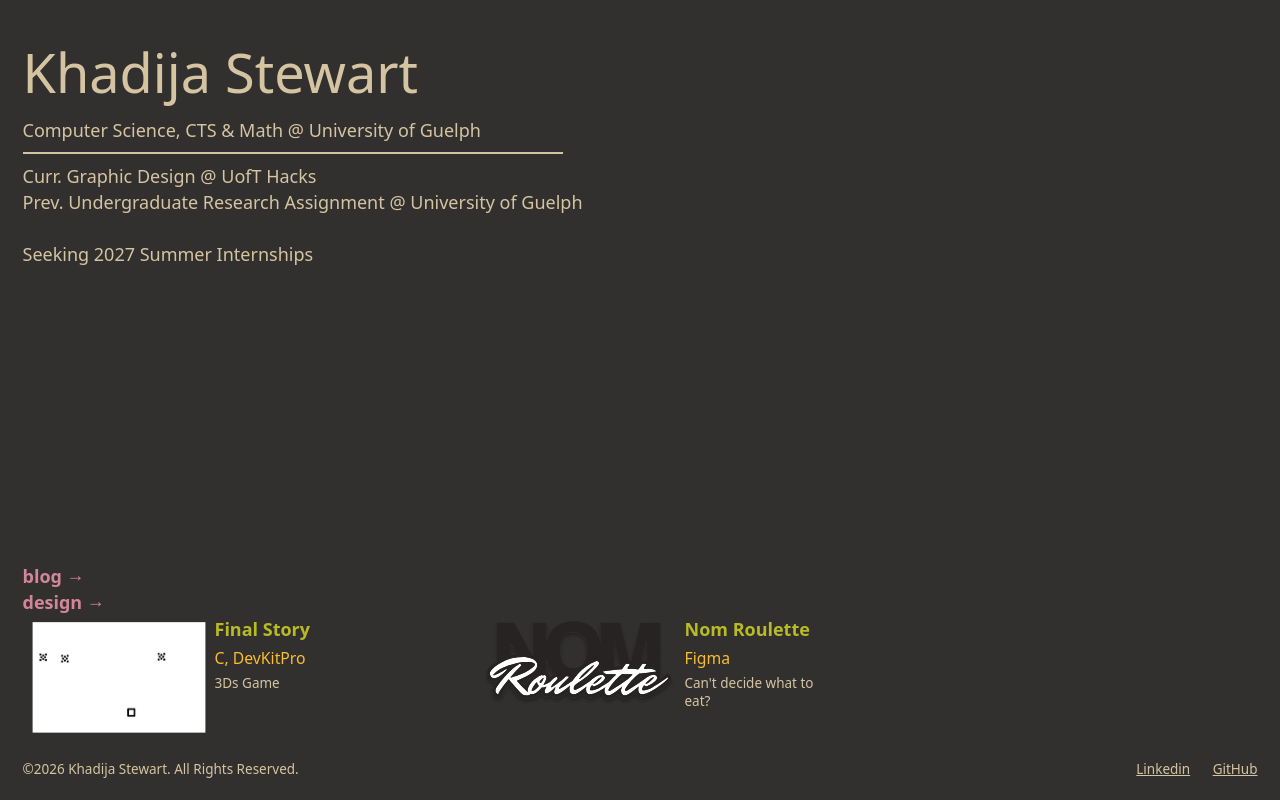
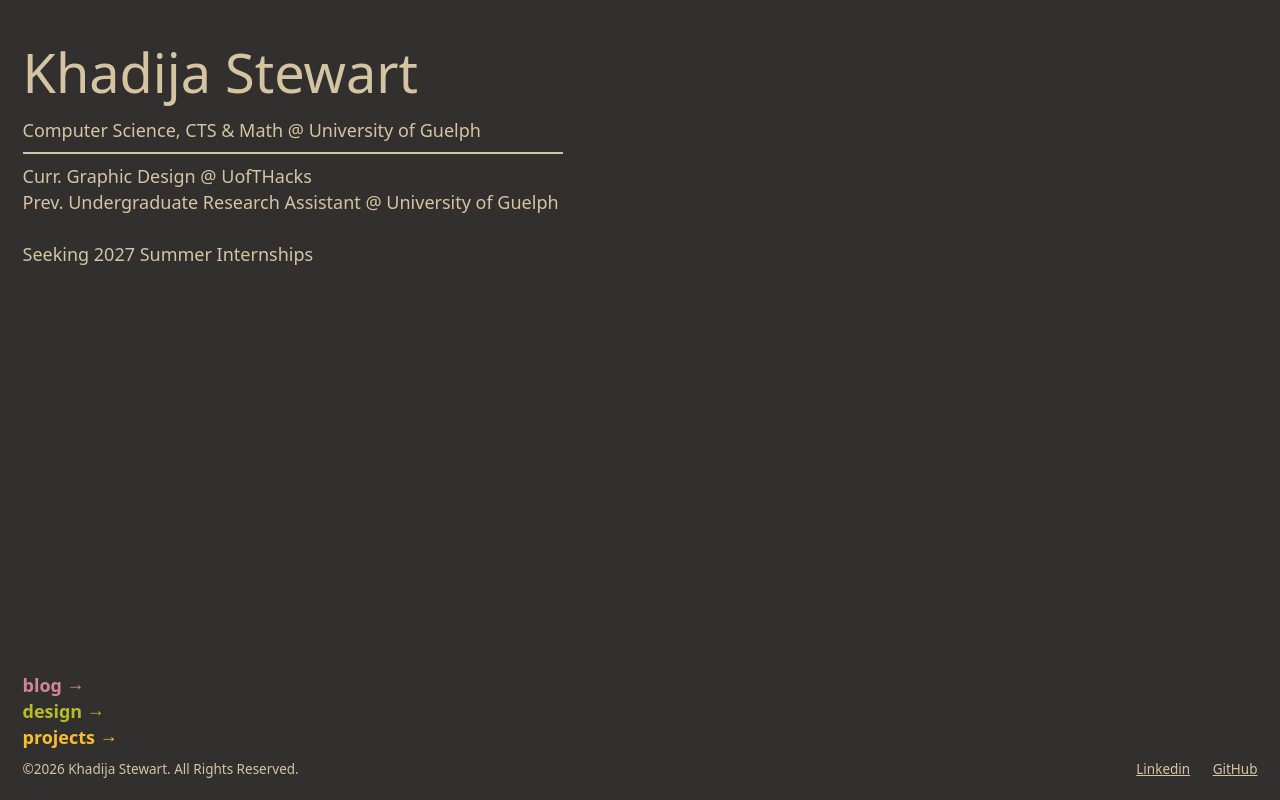
Before and after one commit to stwrtka/portfolio, a React (Vite) app: page / in a window 1280 px wide. Built offline with nearby package versions, Linux system fonts and the light colour scheme; a web font is replaced by a local one.

Commit message:
feat: project section

```diff
--- a/src/App.tsx
+++ b/src/App.tsx
@@ -3,7 +3,7 @@ import { BrowserRouter, Routes, Route } from 'react-router-dom';
 import Home from "./pages/Home.tsx";
 import BlogView from './pages/Blog.tsx';
 import DesignView from './pages/Design.tsx';
-
+import ProjectsView from './pages/Projects.tsx';
 
 const App = () => {
     return (
@@ -12,7 +12,7 @@ const App = () => {
                 <Route path="/" element={<Home />} />
                 <Route path="/blog" element={<BlogView />} />
                 <Route path="/design" element={<DesignView />} />
-
+                <Route path="/projects" element={<ProjectsView />} />
             </Routes>
         </BrowserRouter>
     )
--- a/src/components/BlogLayout.tsx
+++ b/src/components/BlogLayout.tsx
@@ -9,9 +9,7 @@ export default function BlogLayout() {
   return (
     <div className="min-h-screen text-white grid grid-cols-1 md:grid-cols-[25%_75%]">
       <div className="p-1 overflow-y-auto max-h-screen no-scrollbar">
-        <h2 className="text-2xl text-green tracking-wide ">
-          blog.
-        </h2>
+        <h2 className="text-2xl text-pink tracking-wide "> blog.</h2>
         <div className="w-60 h-0.5 bg-white my-5" />
 
         <ul className="space-y-6">
--- a/src/pages/Design.tsx
+++ b/src/pages/Design.tsx
@@ -7,8 +7,6 @@ import BxBParry from '../assets/game-art/Parry.gif'
 import BxBPlayerHit from '../assets/game-art/Player Hit.gif'
 import UGGTitleScreen from '../assets/game-art/Title Screen Background.jpg'
 import UGGcreen from '../assets/game-art/Untitled Ghost Game.jpg'
-
-
 
 import '../index.css'
 
--- a/src/pages/Home.tsx
+++ b/src/pages/Home.tsx
@@ -1,6 +1,3 @@
-import ProjectCard from '../components/ProjectCard'
-import FinalStory from '../assets/3ds-side-by-side.png'
-import NomRoulette from '../assets/nom-roulette-logo.svg'
 import '../index.css'
 
 function Home () {
@@ -12,19 +9,15 @@ function Home () {
           <h1 className='text-5xl pb-2'>Khadija Stewart</h1>
           <p className='border-b-2 w-120 py-2'>Computer Science, CTS & Math @ University of Guelph</p>
           <ul className='pt-2'>
-            <li>Curr. Graphic Design @ UofT Hacks</li>
-            <li>Prev. Undergraduate Research Assignment @ University of Guelph</li>
+            <li>Curr. Graphic Design @ UofTHacks</li>
+            <li>Prev. Undergraduate Research Assistant @ University of Guelph</li>
           </ul>
          <p><br></br>Seeking 2027 Summer Internships</p>
       </div>
+
       <a href='/blog' className='font-bold text-pink'>blog →</a>
-      <a href='/design' className='font-bold text-pink'>design →</a>
-
-
-      <div id="projects" className="flex grid-cols-3 gap-20">
-          <ProjectCard icon={FinalStory} title='Final Story' tech_stack='C, DevKitPro' description='3Ds Game' link='https://github.com/stwrtka/final-story'/>
-          <ProjectCard icon={NomRoulette} title='Nom Roulette' tech_stack='Figma' description="Can't decide what to eat?" link='https://www.figma.com/proto/gFWvx2QGcUpa9KjzOLQbNj/Nom-Roulette?node-id=106-410&p=f&viewport=151%2C392%2C0.12&t=CVQW6TUHVK1UMSC3-1&scaling=scale-down&content-scaling=fixed&starting-point-node-id=106%3A410&page-id=0%3A1'/>
-      </div>
+      <a href='/design' className='font-bold text-green'>design →</a>
+      <a href='/projects' className='font-bold text-yellow'>projects →</a>
 
       <footer className='flex justify-between pt-2 static'>
         <p className='text-xs text-white'>©2026 Khadija Stewart. All Rights Reserved.</p>
--- /dev/null
+++ b/src/pages/Projects.tsx
@@ -0,0 +1,28 @@
+import ProjectCard from '../components/ProjectCard'
+import FinalStory from '../assets/3ds-side-by-side.png'
+import NomRoulette from '../assets/nom-roulette-logo.svg'
+import '../index.css'
+
+function Projects () {
+   return (
+    <div className="flex flex-col text-white no-scrollbar min-h-screen font-body p-5">
+        <h2 className="text-2xl text-yellow tracking-wide pb-5"> projects.</h2>
+        <meta name="viewport" content="width=device-width, initial-scale=1.0" />
+        <div className='grid grid-cols-3 gap-5 place-items-center'>
+            <ProjectCard icon={FinalStory} title='Final Story' tech_stack='C, DevKitPro' description='3Ds Game' link='https://github.com/stwrtka/final-story'/>
+            <ProjectCard icon={NomRoulette} title='Nom Roulette' tech_stack='Figma' description="Can't decide what to eat?" link='https://www.figma.com/proto/gFWvx2QGcUpa9KjzOLQbNj/Nom-Roulette?node-id=106-410&p=f&viewport=151%2C392%2C0.12&t=CVQW6TUHVK1UMSC3-1&scaling=scale-down&content-scaling=fixed&starting-point-node-id=106%3A410&page-id=0%3A1'/>
+        </div>
+
+        <a href='/' className='font-bold text-pink pt-5'>home →</a>
+        <footer className='flex justify-between pt-5 static'>
+            <p className='text-xs text-white'>©2026 Khadija Stewart. All Rights Reserved.</p>
+            <div className='flex gap-5'>
+                <a href='https://www.linkedin.com/in/khadijastewart/'className='text-xs text-white underline'>Linkedin</a>
+                <a href='https://github.com/stwrtka'className='text-xs text-white underline'>GitHub</a>
+            </div>
+        </footer>
+    </div>
+   )
+}
+
+export default Projects;
```
